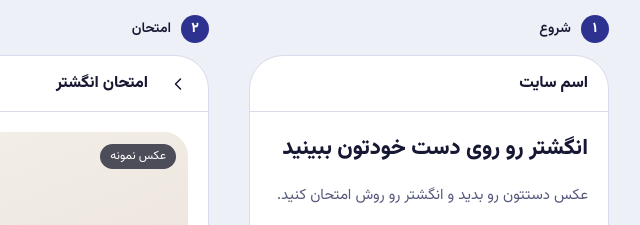
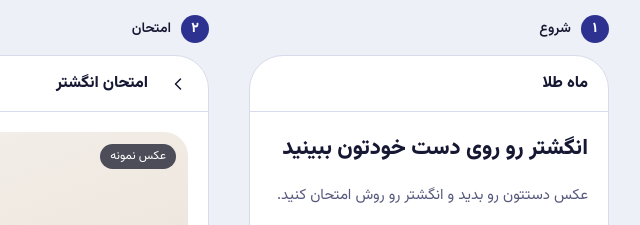
Before and after one commit to esaeedhabibi-collab/Motafareghe, a plain HTML site: page docs/mockup.html in a window 1280 px wide. Shown: the part 271-496 px from the top of the page, 411-1051 px from the left. Drawn offline with Linux system fonts and the light colour scheme.

Commit message:
Name the site Mah-e Tala; record realism priorities
Co-Authored-By: Claude Sonnet 5.5 <noreply@anthropic.com>
Claude-Session: https://claude.ai/code/session_01VHWb4EzMhQkEKddr6FRGMc

```diff
--- a/docs/mockup.html
+++ b/docs/mockup.html
@@ -171,7 +171,7 @@ body {
   <section class="col" aria-label="صفحه‌ی اول، شروع">
     <div class="cap"><b>۱</b><span>شروع</span></div>
     <div class="phone">
-      <div class="bar"><span class="brand">اسم سایت</span></div>
+      <div class="bar"><span class="brand">ماه طلا</span></div>
       <div class="inner">
         <h2>انگشتر رو روی دست خودتون ببینید</h2>
         <p>عکس دستتون رو بدید و انگشتر رو روش امتحان کنید.</p>
```
Also changed, not shown: 2 other files.
